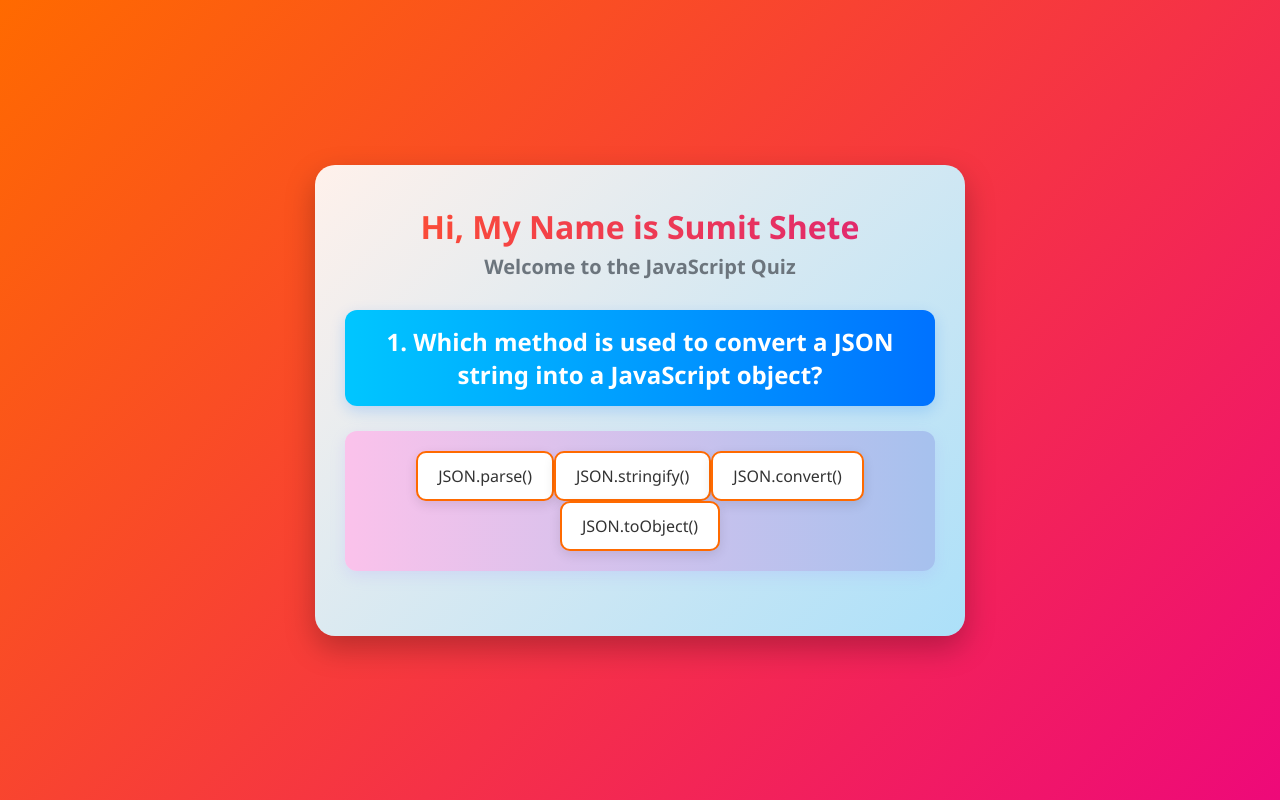
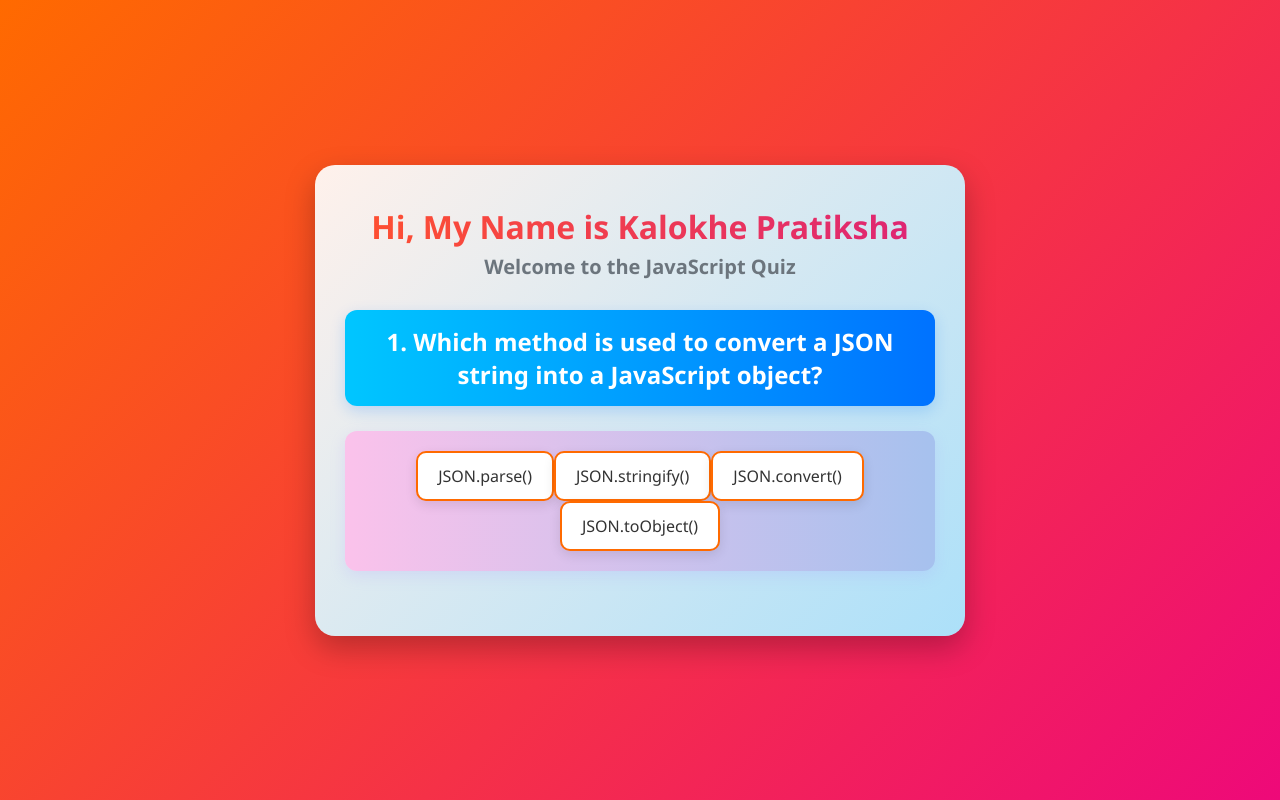
Before and after one commit to Pratiksha1820/quizapp, a plain HTML site: page index.html in a window 1280 px wide. Drawn offline with Linux system fonts and the light colour scheme.

Commit message:
Update index.html

```diff
--- a/index.html
+++ b/index.html
@@ -9,7 +9,8 @@
 </head>
 <body>
     <div class="app">
-        <h1 class="title">Hi, My Name is Sumit Shete</h1>
+        <h1 class="title">Hi, My Name is Kalokhe Pratiksha
+        </h1>
         <h2 class="subtitle">Welcome to the JavaScript Quiz</h2>
         <div class="quiz">
             <h3 id="question">Question Goes Here</h3>
```
